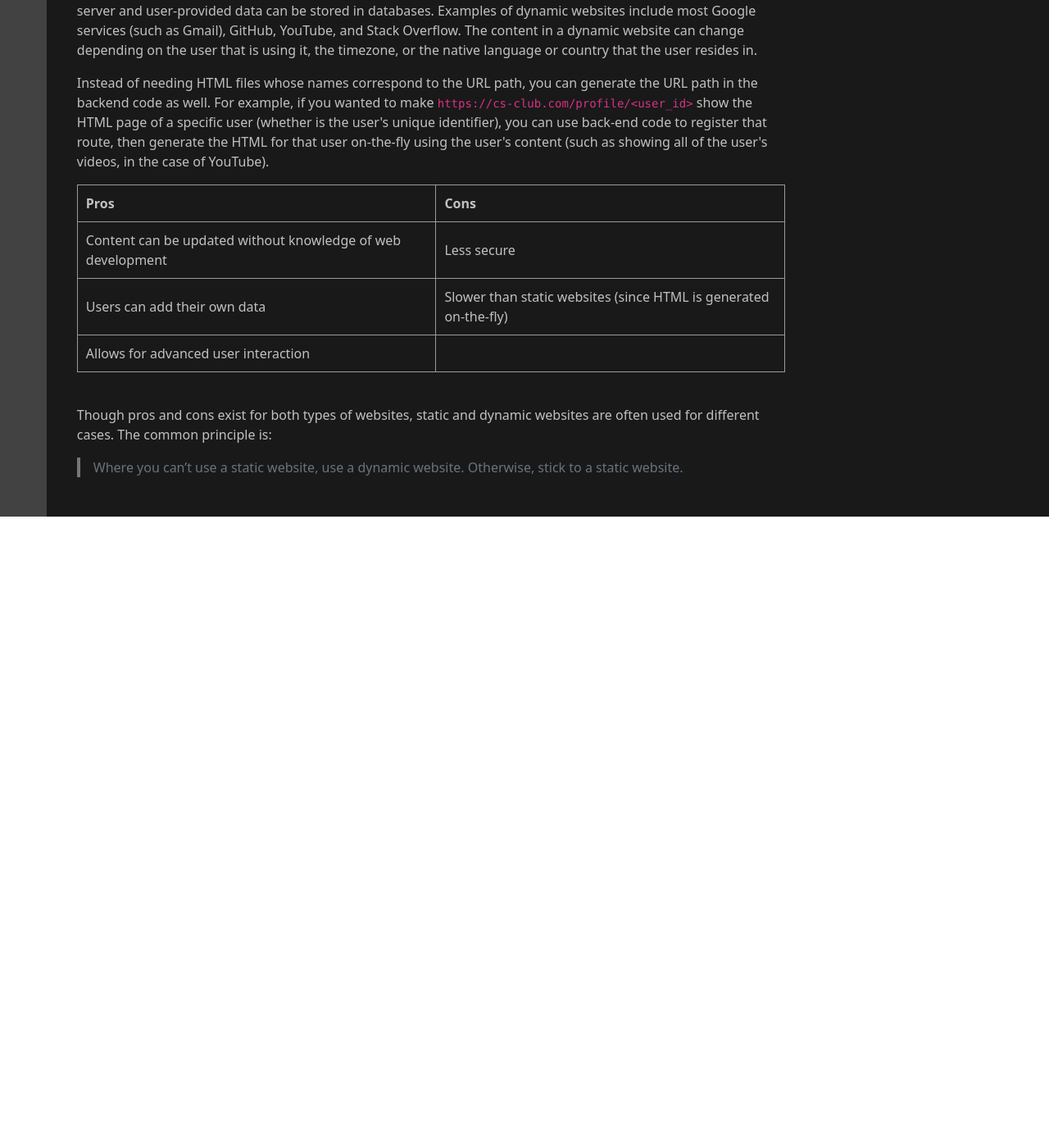
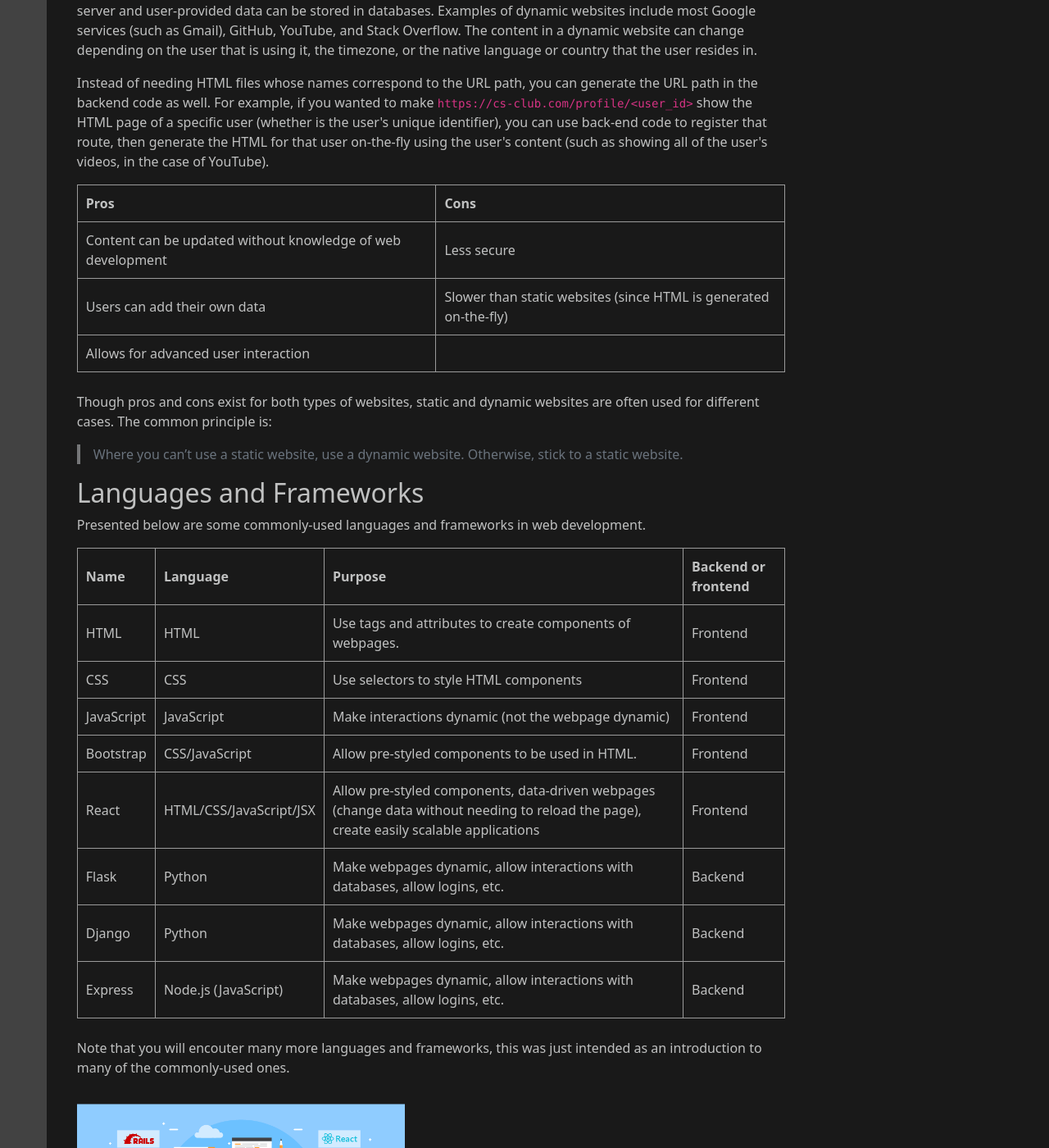
Before and after one commit to vishnupsatish/woodlands-cs-website, a Jekyll site: the page built from _posts/2021-11-15-group-b-lesson-5.md, in a window 1280 px wide and 1400 px high, scrolled down 2095 px. Shown: the whole window at 82% size. Built offline with Jekyll 4.4.1, drawn with Linux system fonts in a browser that asks for light colours; nearby versions of some CDN libraries; before the commit the page ends 2725 px from its top, so only the background shows below that.

Commit message:
Add third section for group b lesson 5

```diff
--- a/_posts/2021-11-15-group-b-lesson-5.md
+++ b/_posts/2021-11-15-group-b-lesson-5.md
@@ -72,7 +72,6 @@
 | Easy to host | |
 
 <br>
-
 #### Dynamic Websites
 
 Dynamic websites have *dynamic* content, meaning HTML is generated on-the-fly in real-time using code in the web server and user-provided data can be stored in databases. Examples of dynamic websites include most Google services (such as Gmail), GitHub, YouTube, and Stack Overflow. The content in a dynamic website can change depending on the user that is using it, the timezone, or the native language or country that the user resides in.
@@ -86,6 +85,26 @@
 | Allows for advanced user interaction | |
 
 <br>
-
 Though pros and cons exist for both types of websites, static and dynamic websites are often used for different cases. The common principle is:
 > Where you can't use a static website, use a dynamic website. Otherwise, stick to a static website.
+
+## Languages and Frameworks
+
+Presented below are some commonly-used languages and frameworks in web development.
+
+
+| Name      | Language | Purpose | Backend or frontend |
+| ----------- | ----------- | ----------- |
+| HTML | HTML | Use tags and attributes to create components of webpages. | Frontend |
+| CSS | CSS | Use selectors to style HTML components | Frontend |
+| JavaScript | JavaScript | Make interactions dynamic (not the webpage dynamic) | Frontend |
+| Bootstrap | CSS/JavaScript | Allow pre-styled components to be used in HTML. | Frontend |
+| React | HTML/CSS/JavaScript/JSX | Allow pre-styled components, data-driven webpages (change data without needing to reload the page), create easily scalable applications | Frontend |
+| Flask | Python | Make webpages dynamic, allow interactions with databases, allow logins, etc. | Backend |
+| Django | Python | Make webpages dynamic, allow interactions with databases, allow logins, etc. | Backend |
+| Express | Node.js (JavaScript) | Make webpages dynamic, allow interactions with databases, allow logins, etc. | Backend |
+
+<br>
+Note that you will encouter many more languages and frameworks, this was just intended as an introduction to many of the commonly-used ones.
+
+<img src="/assets/img/group-b/lesson-5/frameworks.png" alt="" class="post-img mt-3">
```
Also changed, not shown: assets/img/group-b/lesson-5/frameworks.png (added).
